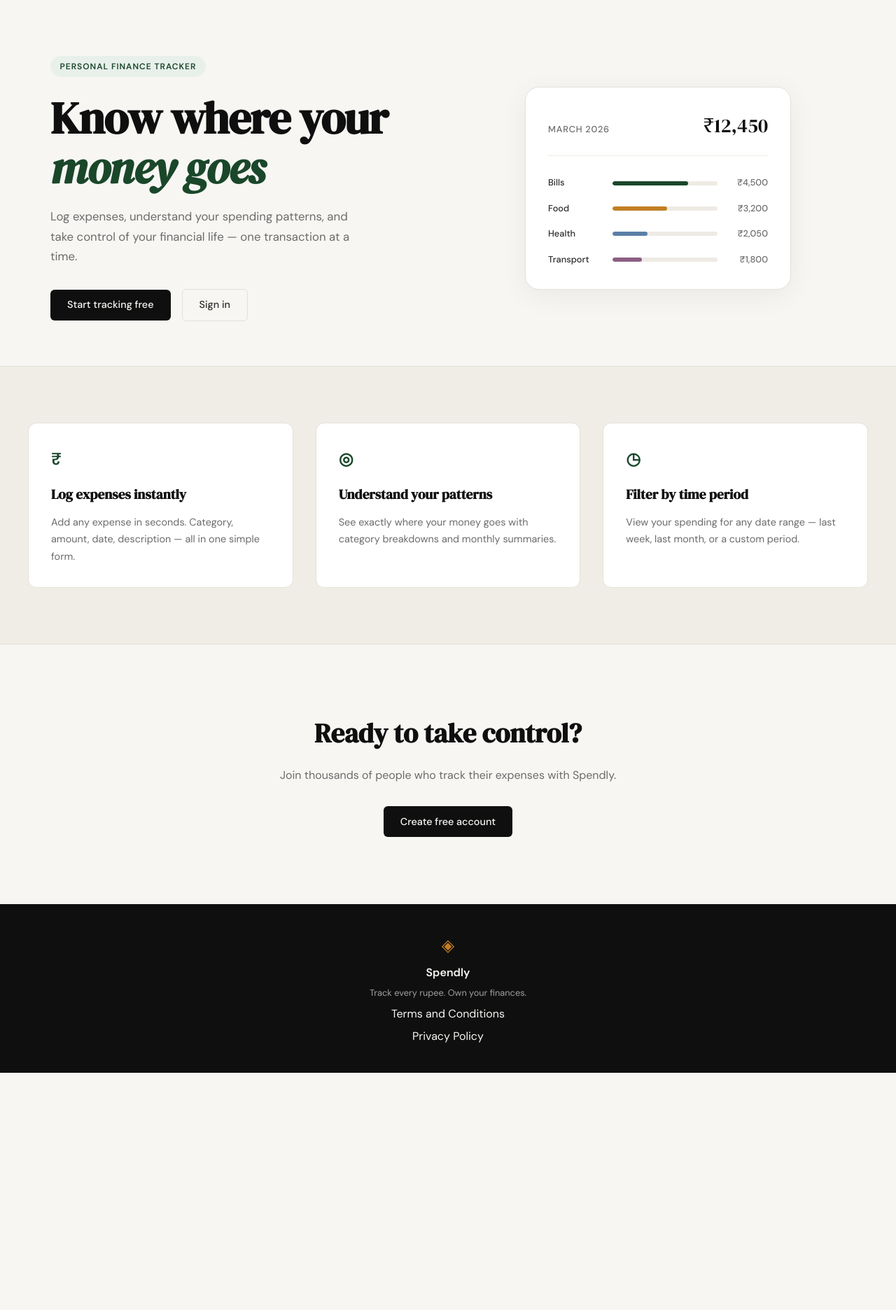
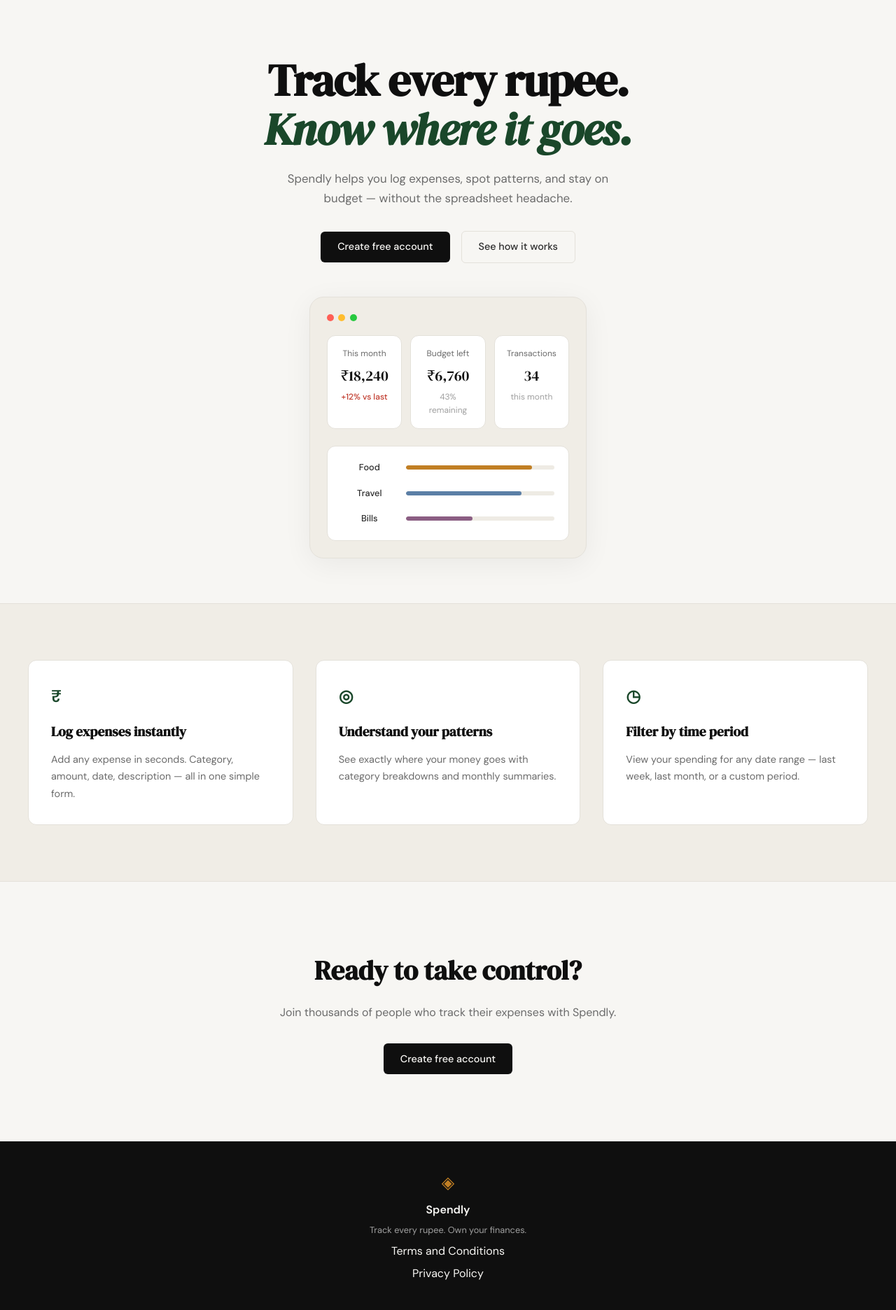
Before and after one commit to joysadventure/spendly, a Flask app: page / in a window 1280 px wide. Shown: the part 61-1933 px from the top of the page at 70% size. Before the commit the page ends 1594 px from the top, so only its background shows below. Run offline with Flask 3, Linux system fonts and the light colour scheme.

Commit message:
landing: redesign hero section to match mockup

```diff
--- a/static/css/style.css
+++ b/static/css/style.css
@@ -125,25 +125,15 @@
 
 .hero {
     padding: 5rem 2rem 4rem;
-    display: grid;
-    grid-template-columns: 1fr 1fr;
-    gap: 4rem;
-    align-items: center;
     max-width: var(--max-width);
     margin: 0 auto;
 }
 
-.hero-badge {
-    display: inline-block;
-    background: var(--accent-light);
-    color: var(--accent);
-    font-size: 0.75rem;
-    font-weight: 600;
-    letter-spacing: 0.08em;
-    text-transform: uppercase;
-    padding: 0.35rem 0.85rem;
-    border-radius: 999px;
-    margin-bottom: 1.5rem;
+.hero-inner {
+    display: flex;
+    flex-direction: column;
+    align-items: center;
+    text-align: center;
 }
 
 .hero-title {
@@ -181,46 +171,87 @@
 .hero-visual {
     display: flex;
     justify-content: center;
+    margin-top: 3rem;
 }
 
-.mock-card {
-    background: var(--paper-card);
+.browser-mock {
+    background: var(--paper-warm);
     border: 1px solid var(--border);
     border-radius: var(--radius-lg);
-    padding: 2rem;
+    padding: 1.5rem;
     width: 100%;
-    max-width: 380px;
+    max-width: 560px;
     box-shadow: 0 8px 40px rgba(0,0,0,0.06);
 }
 
-.mock-card-header {
+.browser-dots {
     display: flex;
-    justify-content: space-between;
-    align-items: baseline;
-    margin-bottom: 1.75rem;
-    padding-bottom: 1.25rem;
-    border-bottom: 1px solid var(--border-soft);
+    gap: 0.4rem;
+    margin-bottom: 1.25rem;
 }
 
-.mock-label {
-    font-size: 0.8rem;
-    font-weight: 500;
-    color: var(--ink-muted);
-    text-transform: uppercase;
-    letter-spacing: 0.06em;
+.dot {
+    width: 10px;
+    height: 10px;
+    border-radius: 999px;
 }
 
-.mock-total {
+.dot-red { background: #ff5f56; }
+.dot-yellow { background: #ffbd2e; }
+.dot-green { background: #27c93f; }
+
+.stat-tiles {
+    display: flex;
+    gap: 0.75rem;
+    margin-bottom: 1.5rem;
+}
+
+.stat-tile {
+    flex: 1;
+    display: flex;
+    flex-direction: column;
+    gap: 0.3rem;
+    background: var(--paper-card);
+    border: 1px solid var(--border);
+    border-radius: var(--radius-md);
+    padding: 1rem;
+}
+
+.stat-label {
+    font-size: 0.75rem;
+    color: var(--ink-muted);
+}
+
+.stat-value {
     font-family: var(--font-display);
-    font-size: 1.75rem;
+    font-size: 1.3rem;
     color: var(--ink);
 }
 
-.mock-bars { display: flex; flex-direction: column; gap: 1rem; }
+.stat-change-up {
+    font-size: 0.75rem;
+    color: var(--danger);
+    font-weight: 500;
+}
+
+.stat-sub {
+    font-size: 0.75rem;
+    color: var(--ink-faint);
+}
+
+.mock-bars {
+    display: flex;
+    flex-direction: column;
+    gap: 1rem;
+    background: var(--paper-card);
+    border: 1px solid var(--border);
+    border-radius: var(--radius-md);
+    padding: 1.25rem;
+}
 
 .mock-bar-row {
     display: grid;
-    grid-template-columns: 80px 1fr 60px;
+    grid-template-columns: 80px 1fr;
     align-items: center;
     gap: 0.75rem;
 }
@@ -248,13 +279,6 @@
 .mock-bar-2 { background: var(--accent-2); }
 .mock-bar-3 { background: #5b7fa6; }
 .mock-bar-4 { background: #8b5e83; }
-
-.mock-amt {
-    font-size: 0.8rem;
-    font-weight: 500;
-    color: var(--ink-muted);
-    text-align: right;
-}
 
 /* ------------------------------------------------------------------ */
 /* Buttons                                                             */
@@ -556,14 +580,7 @@
 /* ------------------------------------------------------------------ */
 
 @media (max-width: 900px) {
-    .hero {
-        grid-template-columns: 1fr;
-        text-align: center;
-    }
-
     .hero-subtitle { max-width: 100%; }
-    .hero-actions { justify-content: center; }
-    .hero-visual { display: none; }
 
     .features-inner { grid-template-columns: 1fr; }
 }
--- a/templates/landing.html
+++ b/templates/landing.html
@@ -6,55 +6,62 @@
 
 <section class="hero">
     <div class="hero-inner">
-        <div class="hero-badge">Personal Finance Tracker</div>
         <h1 class="hero-title">
-            Know where your<br>
-            <em>money goes</em>
+            Track every rupee.<br>
+            <em>Know where it goes.</em>
         </h1>
         <p class="hero-subtitle">
-            Log expenses, understand your spending patterns,
-            and take control of your financial life —
-            one transaction at a time.
+            Spendly helps you log expenses, spot patterns, and stay
+            on budget — without the spreadsheet headache.
         </p>
         <div class="hero-actions">
-            <a href="{{ url_for('register') }}" class="btn-primary">Start tracking free</a>
-            <a href="{{ url_for('login') }}" class="btn-ghost">Sign in</a>
+            <a href="{{ url_for('register') }}" class="btn-primary">Create free account</a>
+            <a href="{{ url_for('login') }}" class="btn-ghost">See how it works</a>
         </div>
-    </div>
-    <div class="hero-visual">
-        <div class="mock-card">
-            <div class="mock-card-header">
-                <span class="mock-label">March 2026</span>
-                <span class="mock-total">₹12,450</span>
-            </div>
-            <div class="mock-bars">
-                <div class="mock-bar-row">
-                    <span class="mock-cat">Bills</span>
-                    <div class="mock-bar-track">
-                        <div class="mock-bar" style="width: 72%"></div>
+
+        <div class="hero-visual">
+            <div class="browser-mock">
+                <div class="browser-dots">
+                    <span class="dot dot-red"></span>
+                    <span class="dot dot-yellow"></span>
+                    <span class="dot dot-green"></span>
+                </div>
+                <div class="stat-tiles">
+                    <div class="stat-tile">
+                        <span class="stat-label">This month</span>
+                        <span class="stat-value">₹18,240</span>
+                        <span class="stat-change-up">+12% vs last</span>
                     </div>
-                    <span class="mock-amt">₹4,500</span>
+                    <div class="stat-tile">
+                        <span class="stat-label">Budget left</span>
+                        <span class="stat-value">₹6,760</span>
+                        <span class="stat-sub">43% remaining</span>
+                    </div>
+                    <div class="stat-tile">
+                        <span class="stat-label">Transactions</span>
+                        <span class="stat-value">34</span>
+                        <span class="stat-sub">this month</span>
+                    </div>
                 </div>
-                <div class="mock-bar-row">
-                    <span class="mock-cat">Food</span>
-                    <div class="mock-bar-track">
-                        <div class="mock-bar mock-bar-2" style="width: 52%"></div>
+                <div class="mock-bars">
+                    <div class="mock-bar-row">
+                        <span class="mock-cat">Food</span>
+                        <div class="mock-bar-track">
+                            <div class="mock-bar mock-bar-2" style="width: 85%"></div>
+                        </div>
                     </div>
-                    <span class="mock-amt">₹3,200</span>
-                </div>
-                <div class="mock-bar-row">
-                    <span class="mock-cat">Health</span>
-                    <div class="mock-bar-track">
-                        <div class="mock-bar mock-bar-3" style="width: 33%"></div>
+                    <div class="mock-bar-row">
+                        <span class="mock-cat">Travel</span>
+                        <div class="mock-bar-track">
+                            <div class="mock-bar mock-bar-3" style="width: 78%"></div>
+                        </div>
                     </div>
-                    <span class="mock-amt">₹2,050</span>
-                </div>
-                <div class="mock-bar-row">
-                    <span class="mock-cat">Transport</span>
-                    <div class="mock-bar-track">
-                        <div class="mock-bar mock-bar-4" style="width: 28%"></div>
+                    <div class="mock-bar-row">
+                        <span class="mock-cat">Bills</span>
+                        <div class="mock-bar-track">
+                            <div class="mock-bar mock-bar-4" style="width: 45%"></div>
+                        </div>
                     </div>
-                    <span class="mock-amt">₹1,800</span>
                 </div>
             </div>
         </div>
```
